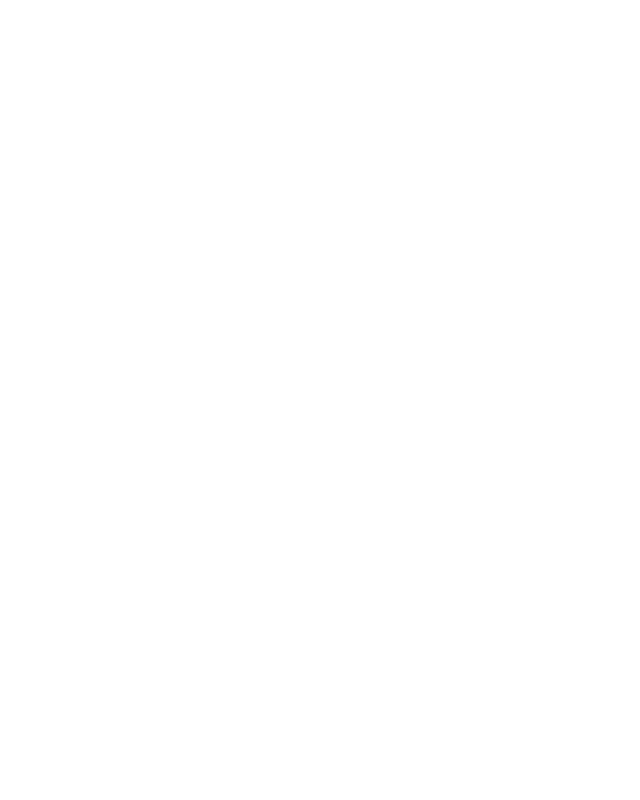
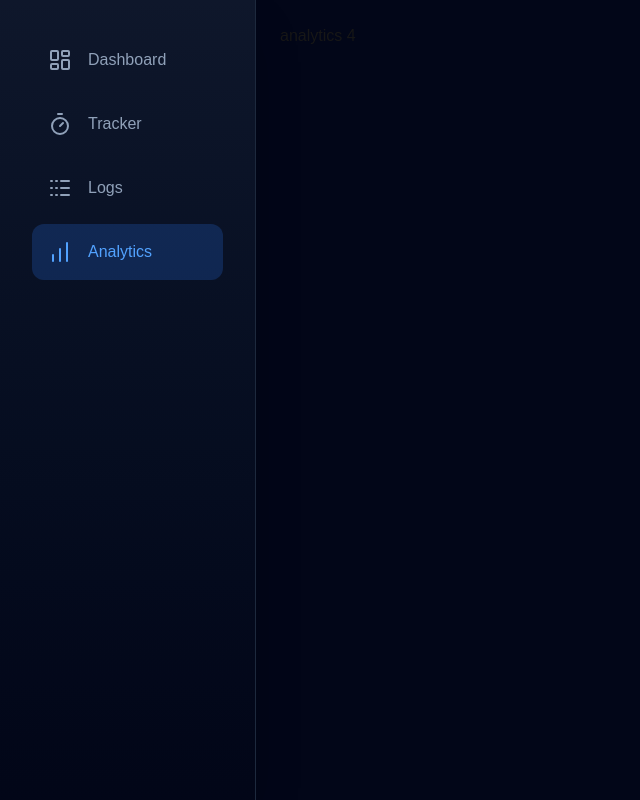
Before and after one commit to abhaymauryadev/devtrack, a Next.js app: page /analytics in a window 1280 px wide. Shown: the whole page, without its empty margins (0-640 px from the left). Built offline with nearby package versions, Linux system fonts and the light colour scheme.

Commit message:
feat: fix the layout file and aside bar

```diff
--- /dev/null
+++ b/app/(main)/analytics/page.tsx
@@ -0,0 +1,9 @@
+import React from 'react'
+
+export default function page() {
+  return (
+    <div>
+      analytics 4
+    </div>
+  )
+}
--- /dev/null
+++ b/app/(main)/dashboard/page.tsx
@@ -0,0 +1,9 @@
+import React from 'react'
+
+export default function page() {
+  return (
+    <div>
+      Dashboard 1
+    </div>
+  )
+}
--- a/app/dashboard/page.tsx
+++ b/app/(main)/layout.tsx
@@ -10,18 +10,47 @@
 import { useRouter, usePathname } from "next/navigation";
 
 const menuItems = [
-  { id: "dashboard", label: "Dashboard", icon: <LayoutDashboard />, path: "/dashboard" },
-  { id: "tracker", label: "Tracker", icon: <Timer />, path: "/tracker" },
-  { id: "logs", label: "Logs", icon: <Logs />, path: "/logs" },
-  { id: "analytics", label: "Analytics", icon: <ChartNoAxesColumnIncreasing />, path: "/analytics" },
+  {
+    id: "dashboard",
+    label: "Dashboard",
+    icon: <LayoutDashboard />,
+    path: "/dashboard",
+  },
+  {
+    id: "tracker",
+    label: "Tracker",
+    icon: <Timer />,
+    path: "/previewtracker",
+  },
+  {
+    id: "logs",
+    label: "Logs",
+    icon: <Logs />,
+    path: "/logs",
+  },
+  {
+    id: "analytics",
+    label: "Analytics",
+    icon: <ChartNoAxesColumnIncreasing />,
+    path: "/analytics",
+  },
 ];
 
-export default function Page() {
+export default function MainLayout({
+  children,
+}: {
+  children: React.ReactNode;
+}) {
   const router = useRouter();
   const pathname = usePathname();
 
+  // 🔥 Get current page name
+  const currentPage =
+    menuItems.find((item) => item.path === pathname)?.label || "Dashboard";
+
   return (
-    <section>
+    <div className="flex">
+      {/* ✅ Sidebar */}
       <aside className="fixed left-0 top-0 h-screen gap-2 w-64 bg-linear-to-b from-slate-900 to-slate-950 shadow-2xl z-50 flex flex-col p-8 border-r border-slate-800">
         {menuItems.map((item) => {
           const isActive = pathname === item.path;
@@ -47,9 +76,15 @@
         })}
       </aside>
 
-      <div className="ml-64 p-6">
-        {/* Your page content */}
-      </div>
-    </section>
+      {/* ✅ Main Content Area */}
+      <main className="ml-64 w-full min-h-screen bg-slate-950 p-6">
+        {/* 🔥 Dynamic Page Title */}
+        {/* <h1 className="text-2xl font-bold text-white mb-6">
+          {currentPage}
+        </h1> */}
+
+        {children}
+      </main>
+    </div>
   );
 }
--- a/app/analytics/page.tsx
+++ b/app/(main)/previewtracker/page.tsx
@@ -3,7 +3,7 @@
 export default function page() {
   return (
     <div>
-
+      Preview Tracker 2
     </div>
   )
 }
```
Also changed, not shown: app/(main)/logs/new/page.tsx (renamed from app/logs/new/page.tsx), app/(main)/logs/page.tsx (renamed from app/logs/page.tsx).
